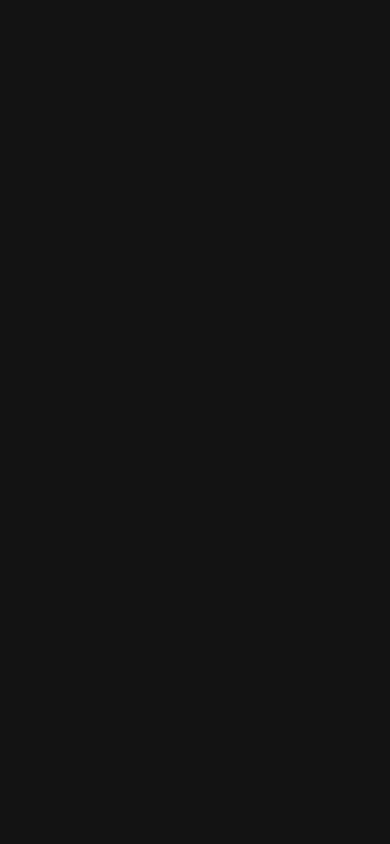
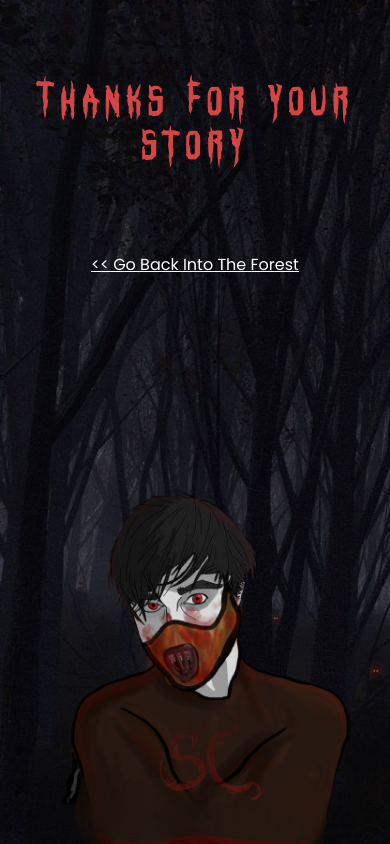
Before and after one commit to tyrelchambers/southern_cannibal, a React (Create React App) app: page /thank_you in a window 390 px wide. Built offline with nearby package versions, Linux system fonts and the light colour scheme.

Commit message:
add thank you page

```diff
--- a/src/components/SubmitForm.js
+++ b/src/components/SubmitForm.js
@@ -59,7 +59,7 @@ export default function SubmitForm() {
       {!loading &&
         <button className="btn btn-primary" onClick={e => {
           setLoading(true);
-          submitHandler(e, payload, setErrors, setLoading)
+          submitHandler(e, payload, setErrors, setLoading);
         }}>Submit Story</button>
       }
     </form>
@@ -83,7 +83,7 @@ const submitHandler = async (e, payload, setErrors, setLoading) => {
   })
   .then(res => {
     setLoading(false);
-    alert(res.data.message);
+    window.location.pathname = "/thank_you"
   })
   .catch(console.log);
 }
--- a/src/index.js
+++ b/src/index.js
@@ -6,12 +6,14 @@ import * as serviceWorker from './serviceWorker';
 import { BrowserRouter as Router, Route, Switch } from 'react-router-dom';
 import SubmitStory from './sections/SubmitStory/SubmitStory';
 import LogRocket from 'logrocket';
+import ThankYou from './sections/ThankYou/ThankYou';
 LogRocket.init('kstoxh/canni');
 ReactDOM.render(
   <Router>
     <Switch>
       <Route exact path="/" component={App}/>
       <Route exact path="/submit_story" component={SubmitStory} />
+      <Route exact path="/thank_you" component={ThankYou} />
     </Switch>
   </Router>, document.getElementById('root'));
 
--- /dev/null
+++ b/src/sections/ThankYou/ThankYou.js
@@ -0,0 +1,15 @@
+import React from 'react'
+import './ThankYou.scss';
+import { Link } from 'react-router-dom';
+import bg from '../../assets/k2QwjE4G.jpg';
+import avatar from '../../assets/sc png.png';
+
+export default function ThankYou() {
+  return (
+    <div className="thanks-wrapper" style={{backgroundImage: `url(${bg})`, backgroundSize: 'cover'}}>
+      <h1 className="styled-title">Thanks For your story</h1>
+      <Link to="/" className="back-link">&lt;&lt; Go Back Into The Forest</Link>
+      <img src={avatar} alt="Canni Avatar" className="avatar"/>
+    </div>
+  )
+}
--- /dev/null
+++ b/src/sections/ThankYou/ThankYou.scss
@@ -0,0 +1,38 @@
+@import '../../colours.scss';
+
+.thanks-wrapper {
+  width: 100%;
+  height: 100vh;
+  display: flex;
+  flex-direction: column;
+  align-items: center;
+  position: relative;
+  overflow: hidden;
+  justify-content: space-between;
+
+  .styled-title {
+    color: $primary;
+    font-size: 9em ;
+    text-align: center;
+    letter-spacing: 7px;
+    margin-top: 2em;
+  }
+
+  .avatar {
+    transform: translateY(110px);
+
+    width: 900px;
+  }
+}
+
+.back-link {
+  color: white;
+}
+
+@media screen and (max-width: 618px){
+  .thanks-wrapper {
+    .styled-title {
+      font-size: 10vw;
+    }
+  }
+}
```
Also changed, not shown: src/assets/k2QwjE4G.jpg (added), src/assets/sc png.png (added).
